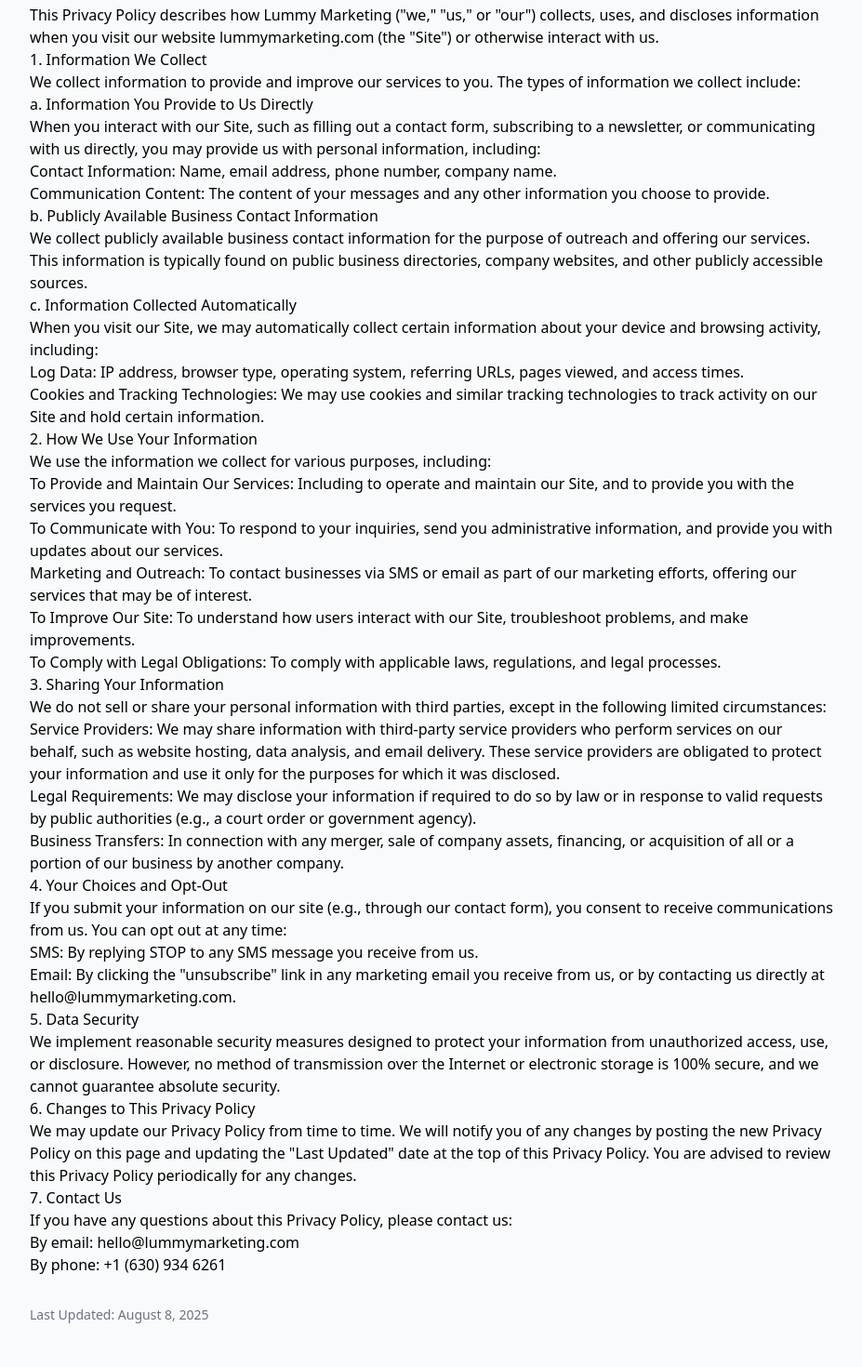
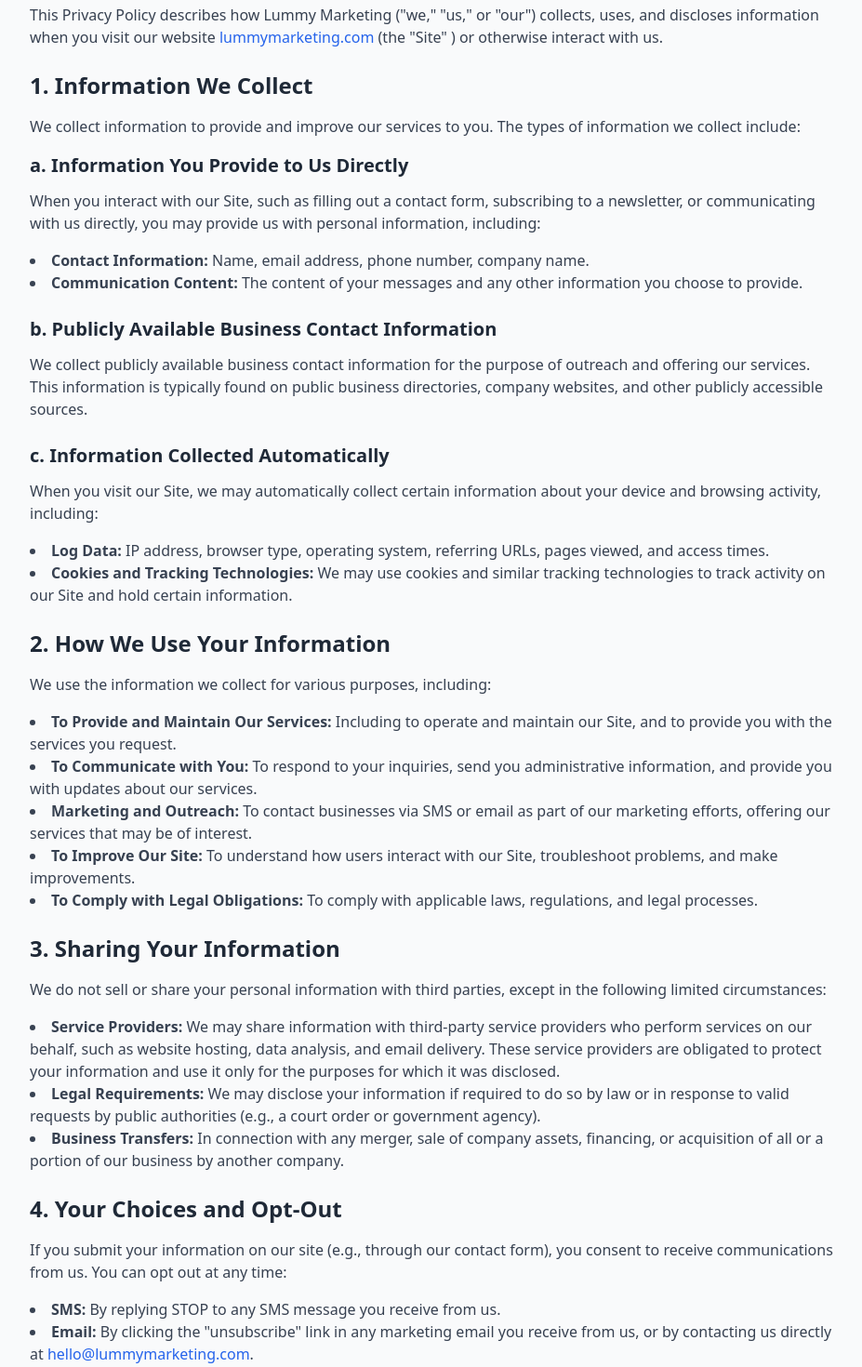
Before and after one commit to MoneychasingLT/lummy-marketing-enhanced-website, a React (Vite) app: page /privacy-policy in a window 1280 px wide. Shown: the part 260-1730 px from the top of the page at 93% size, without its empty margins (176-1103 px from the left). Built offline with nearby package versions, Linux system fonts and the light colour scheme.

Commit message:
Update PrivacyPolicy.jsx

```diff
--- a/src/pages/PrivacyPolicy.jsx
+++ b/src/pages/PrivacyPolicy.jsx
@@ -4,88 +4,88 @@
   return (
     <div className="pt-16 min-h-screen bg-gray-50">
       <div className="max-w-4xl mx-auto px-4 py-16">
-        <h1 className="text-4xl font-bold mb-8">Privacy Policy</h1>
-        <div className="prose max-w-none">
-          <p>
-            This Privacy Policy describes how Lummy Marketing ("we," "us," or "our") collects, uses, and discloses information when you visit our website lummymarketing.com (the "Site") or otherwise interact with us.
+        <h1 className="text-4xl font-bold mb-8 text-gray-900">Privacy Policy</h1>
+        <p className="text-gray-700 mb-6">
+          This Privacy Policy describes how Lummy Marketing ("we," "us," or "our") collects, uses, and discloses information when you visit our website <a href="https://lummymarketing.com" className="text-blue-600 hover:underline">lummymarketing.com</a> (the "Site" ) or otherwise interact with us.
         </p>
 
-          <h2>1. Information We Collect</h2>
-          <p>
+        <h2 className="text-2xl font-bold mb-4 text-gray-800">1. Information We Collect</h2>
+        <p className="text-gray-700 mb-4">
           We collect information to provide and improve our services to you. The types of information we collect include:
         </p>
-          <h3>a. Information You Provide to Us Directly</h3>
-          <p>
+        <h3 className="text-xl font-semibold mb-3 text-gray-800">a. Information You Provide to Us Directly</h3>
+        <p className="text-gray-700 mb-4">
           When you interact with our Site, such as filling out a contact form, subscribing to a newsletter, or communicating with us directly, you may provide us with personal information, including:
-            <ul>
-              <li>Contact Information: Name, email address, phone number, company name.</li>
-              <li>Communication Content: The content of your messages and any other information you choose to provide.</li>
+        </p>
+        <ul className="list-disc list-inside text-gray-700 mb-6">
+          <li><strong>Contact Information:</strong> Name, email address, phone number, company name.</li>
+          <li><strong>Communication Content:</strong> The content of your messages and any other information you choose to provide.</li>
         </ul>
-          </p>
-          <h3>b. Publicly Available Business Contact Information</h3>
-          <p>
+
+        <h3 className="text-xl font-semibold mb-3 text-gray-800">b. Publicly Available Business Contact Information</h3>
+        <p className="text-gray-700 mb-6">
           We collect publicly available business contact information for the purpose of outreach and offering our services. This information is typically found on public business directories, company websites, and other publicly accessible sources.
         </p>
-          <h3>c. Information Collected Automatically</h3>
-          <p>
+
+        <h3 className="text-xl font-semibold mb-3 text-gray-800">c. Information Collected Automatically</h3>
+        <p className="text-gray-700 mb-4">
           When you visit our Site, we may automatically collect certain information about your device and browsing activity, including:
-            <ul>
-              <li>Log Data: IP address, browser type, operating system, referring URLs, pages viewed, and access times.</li>
-              <li>Cookies and Tracking Technologies: We may use cookies and similar tracking technologies to track activity on our Site and hold certain information.</li>
+        </p>
+        <ul className="list-disc list-inside text-gray-700 mb-6">
+          <li><strong>Log Data:</strong> IP address, browser type, operating system, referring URLs, pages viewed, and access times.</li>
+          <li><strong>Cookies and Tracking Technologies:</strong> We may use cookies and similar tracking technologies to track activity on our Site and hold certain information.</li>
         </ul>
+
+        <h2 className="text-2xl font-bold mb-4 text-gray-800">2. How We Use Your Information</h2>
+        <p className="text-gray-700 mb-4">
+          We use the information we collect for various purposes, including:
         </p>
+        <ul className="list-disc list-inside text-gray-700 mb-6">
+          <li><strong>To Provide and Maintain Our Services:</strong> Including to operate and maintain our Site, and to provide you with the services you request.</li>
+          <li><strong>To Communicate with You:</strong> To respond to your inquiries, send you administrative information, and provide you with updates about our services.</li>
+          <li><strong>Marketing and Outreach:</strong> To contact businesses via SMS or email as part of our marketing efforts, offering our services that may be of interest.</li>
+          <li><strong>To Improve Our Site:</strong> To understand how users interact with our Site, troubleshoot problems, and make improvements.</li>
+          <li><strong>To Comply with Legal Obligations:</strong> To comply with applicable laws, regulations, and legal processes.</li>
+        </ul>
 
-          <h2>2. How We Use Your Information</h2>
-          <p>
-            We use the information we collect for various purposes, including:
-            <ul>
-              <li>To Provide and Maintain Our Services: Including to operate and maintain our Site, and to provide you with the services you request.</li>
-              <li>To Communicate with You: To respond to your inquiries, send you administrative information, and provide you with updates about our services.</li>
-              <li>Marketing and Outreach: To contact businesses via SMS or email as part of our marketing efforts, offering our services that may be of interest.</li>
-              <li>To Improve Our Site: To understand how users interact with our Site, troubleshoot problems, and make improvements.</li>
-              <li>To Comply with Legal Obligations: To comply with applicable laws, regulations, and legal processes.</li>
+        <h2 className="text-2xl font-bold mb-4 text-gray-800">3. Sharing Your Information</h2>
+        <p className="text-gray-700 mb-4">
+          We do not sell or share your personal information with third parties, except in the following limited circumstances:
+        </p>
+        <ul className="list-disc list-inside text-gray-700 mb-6">
+          <li><strong>Service Providers:</strong> We may share information with third-party service providers who perform services on our behalf, such as website hosting, data analysis, and email delivery. These service providers are obligated to protect your information and use it only for the purposes for which it was disclosed.</li>
+          <li><strong>Legal Requirements:</strong> We may disclose your information if required to do so by law or in response to valid requests by public authorities (e.g., a court order or government agency).</li>
+          <li><strong>Business Transfers:</strong> In connection with any merger, sale of company assets, financing, or acquisition of all or a portion of our business by another company.</li>
         </ul>
+
+        <h2 className="text-2xl font-bold mb-4 text-gray-800">4. Your Choices and Opt-Out</h2>
+        <p className="text-gray-700 mb-4">
+          If you submit your information on our site (e.g., through our contact form), you consent to receive communications from us. You can opt out at any time:
         </p>
+        <ul className="list-disc list-inside text-gray-700 mb-6">
+          <li><strong>SMS:</strong> By replying STOP to any SMS message you receive from us.</li>
+          <li><strong>Email:</strong> By clicking the "unsubscribe" link in any marketing email you receive from us, or by contacting us directly at <a href="mailto:hello@lummymarketing.com" className="text-blue-600 hover:underline">hello@lummymarketing.com</a>.</li>
+        </ul>
 
-          <h2>3. Sharing Your Information</h2>
-          <p>
-            We do not sell or share your personal information with third parties, except in the following limited circumstances:
-            <ul>
-              <li>Service Providers: We may share information with third-party service providers who perform services on our behalf, such as website hosting, data analysis, and email delivery. These service providers are obligated to protect your information and use it only for the purposes for which it was disclosed.</li>
-              <li>Legal Requirements: We may disclose your information if required to do so by law or in response to valid requests by public authorities (e.g., a court order or government agency).</li>
-              <li>Business Transfers: In connection with any merger, sale of company assets, financing, or acquisition of all or a portion of our business by another company.</li>
-            </ul>
-          </p>
-
-          <h2>4. Your Choices and Opt-Out</h2>
-          <p>
-            If you submit your information on our site (e.g., through our contact form), you consent to receive communications from us. You can opt out at any time:
-            <ul>
-              <li>SMS: By replying STOP to any SMS message you receive from us.</li>
-              <li>Email: By clicking the "unsubscribe" link in any marketing email you receive from us, or by contacting us directly at hello@lummymarketing.com.</li>
-            </ul>
-          </p>
-
-          <h2>5. Data Security</h2>
-          <p>
+        <h2 className="text-2xl font-bold mb-4 text-gray-800">5. Data Security</h2>
+        <p className="text-gray-700 mb-6">
           We implement reasonable security measures designed to protect your information from unauthorized access, use, or disclosure. However, no method of transmission over the Internet or electronic storage is 100% secure, and we cannot guarantee absolute security.
         </p>
 
-          <h2>6. Changes to This Privacy Policy</h2>
-          <p>
+        <h2 className="text-2xl font-bold mb-4 text-gray-800">6. Changes to This Privacy Policy</h2>
+        <p className="text-gray-700 mb-6">
           We may update our Privacy Policy from time to time. We will notify you of any changes by posting the new Privacy Policy on this page and updating the "Last Updated" date at the top of this Privacy Policy. You are advised to review this Privacy Policy periodically for any changes.
         </p>
 
-          <h2>7. Contact Us</h2>
-          <p>
+        <h2 className="text-2xl font-bold mb-4 text-gray-800">7. Contact Us</h2>
+        <p className="text-gray-700 mb-4">
           If you have any questions about this Privacy Policy, please contact us:
-            <ul>
-              <li>By email: hello@lummymarketing.com</li>
-              <li>By phone: +1 (630) 934 6261</li>
+        </p>
+        <ul className="list-disc list-inside text-gray-700 mb-6">
+          <li><strong>By email:</strong> <a href="mailto:hello@lummymarketing.com" className="text-blue-600 hover:underline">hello@lummymarketing.com</a></li>
+          <li><strong>By phone:</strong> <a href="tel:+16309346261" className="text-blue-600 hover:underline">+1 (630) 934 6261</a></li>
         </ul>
-          </p>
         <p className="text-sm text-gray-500 mt-8">Last Updated: August 8, 2025</p>
-        </div>
       </div>
     </div>
   );
```
Lines whose indentation alone changed are shown as unchanged.
